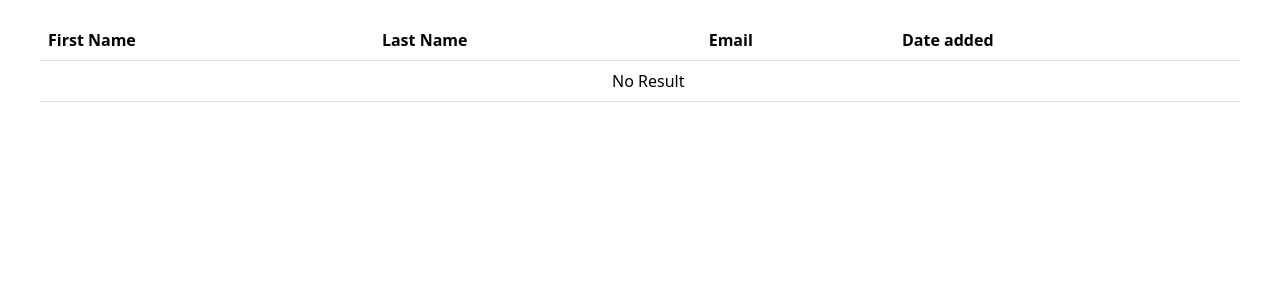
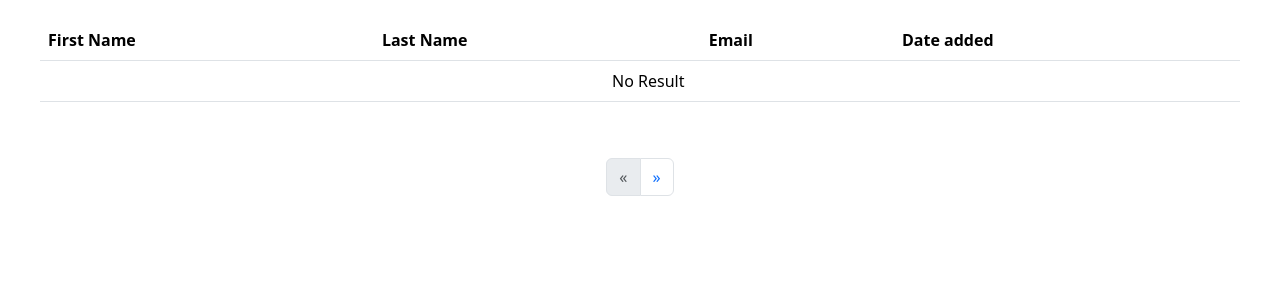
Before and after one commit to AymanAegon/Contact-List-flask, a Flask app: page / in a window 1280 px wide; the page is wider, and only the part inside the window is pictured. Shown: the part 56-356 px from the top of that part. Run offline with Flask 3, Linux system fonts and the light colour scheme; the visitor is signed in with stand-in values (Sample User, id 1).

Commit message:
v1.1 (adding pagination feature)

```diff
--- a/static/css/style.css
+++ b/static/css/style.css
@@ -21,3 +21,9 @@ body {
     position: relative;
     left: 47%;
 }
+nav.pagination {
+    width: 100%;
+    display: flex;
+    justify-content: center;
+    padding: 20px 0px 50px 0px;
+}
--- a/templates/index.html
+++ b/templates/index.html
@@ -48,4 +48,23 @@
       </tbody>
     </table>
   </div>
+  <nav class="pagination" aria-label="Page navigation example">
+    <ul class="pagination">
+      <li class="page-item {% if pagination.index == 1 %} disabled {% endif %}">
+        <a class="page-link" href="?page={{pagination.index - 1}}" aria-label="Previous">
+          <span aria-hidden="true">&laquo;</span>
+        </a>
+      </li>
+      {% for i in range(1, pagination.pages + 1) %}
+        <li class="page-item {% if i == pagination.index %} active {% endif %}">
+          <a class="page-link" href="?page={{i}}">{{i}}</a>
+        </li>
+      {% endfor %}
+      <li class="page-item {% if pagination.index == pagination.pages %} disabled {% endif %}">
+        <a class="page-link" href="?page={{pagination.index + 1}}" aria-label="Next">
+          <span aria-hidden="true">&raquo;</span>
+        </a>
+      </li>
+    </ul>
+  </nav>
 {% endblock %}
--- a/views.py
+++ b/views.py
@@ -3,23 +3,38 @@ from flask_login import login_required, current_user
 from models import storage
 from models.contact import Contact
 from models.user import User
-from models import storage
+from math import ceil
 
 views = Blueprint('views', __name__)
+MAX_CONTACTS = 20
 
 # the route for the home page
 @views.route('/')
 @login_required
 def home():
     contacts = current_user.contacts
+    print("number of contacts: ", len(contacts))
+    pages = ceil(len(contacts) / MAX_CONTACTS)
     q = request.args.get("search")
+    try:
+        p = int(request.args.get("page"))
+        if p < 1:
+            p = 1
+        if p > pages:
+            p = pages
+    except:
+        p = 1
     if q:
         res = []
         for c in contacts:
             if q in c.first_name or q in c.last_name or q in c.email:
                 res.append(c)
-        contacts = res
-    return render_template("index.html", contacts=contacts, home_active=True)
+        contacts = res[MAX_CONTACTS * (p - 1):MAX_CONTACTS * p]
+    else:
+        contacts = contacts[MAX_CONTACTS * (p - 1):MAX_CONTACTS * p]
+    print("number of pages: ", pages)
+    pagination = {"pages": pages, "index": p}
+    return render_template("index.html", contacts=contacts, pagination=pagination, home_active=True)
 
 @views.route('/new-contact', methods=["GET", "POST"])
 @login_required
```
